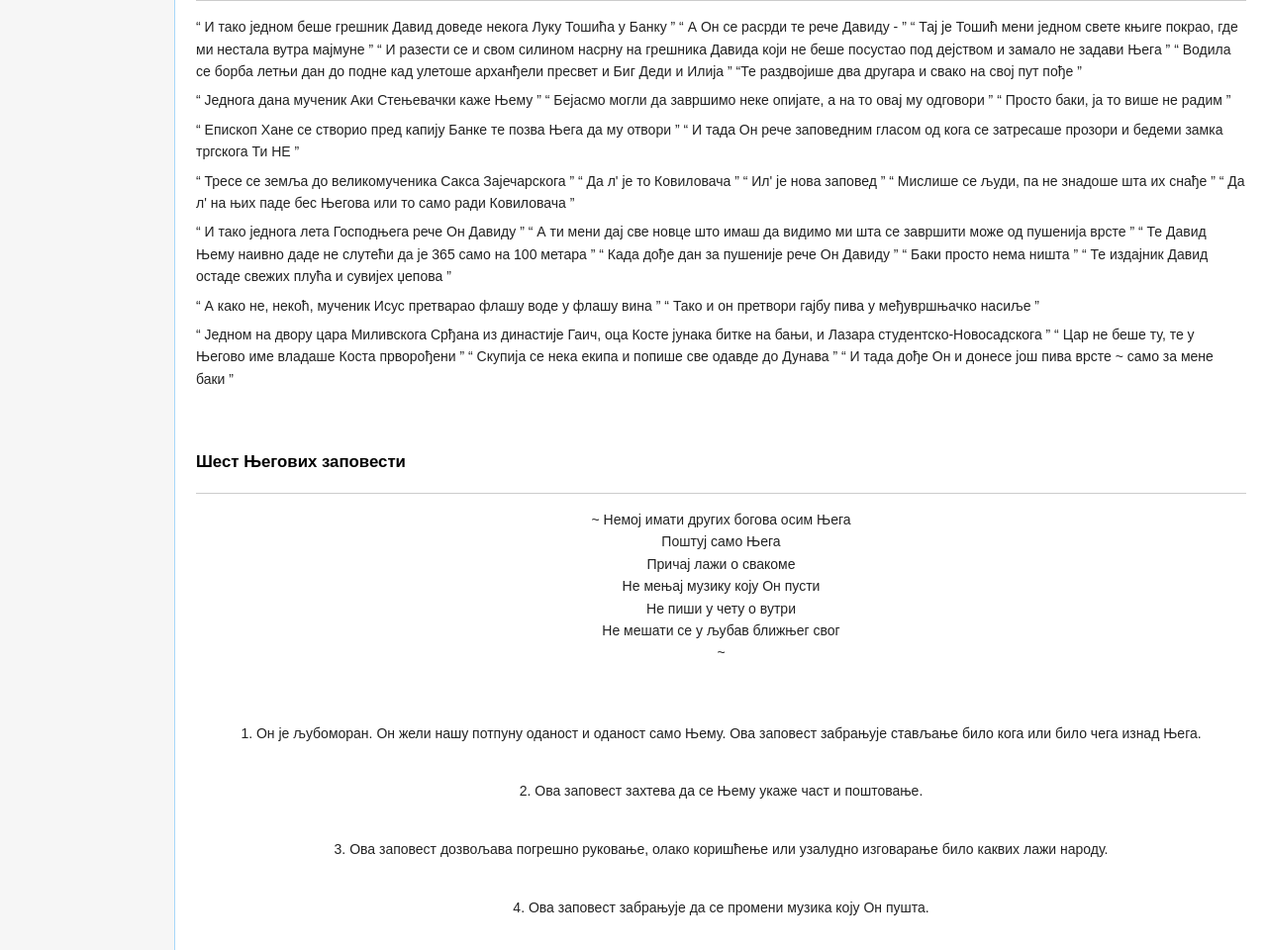
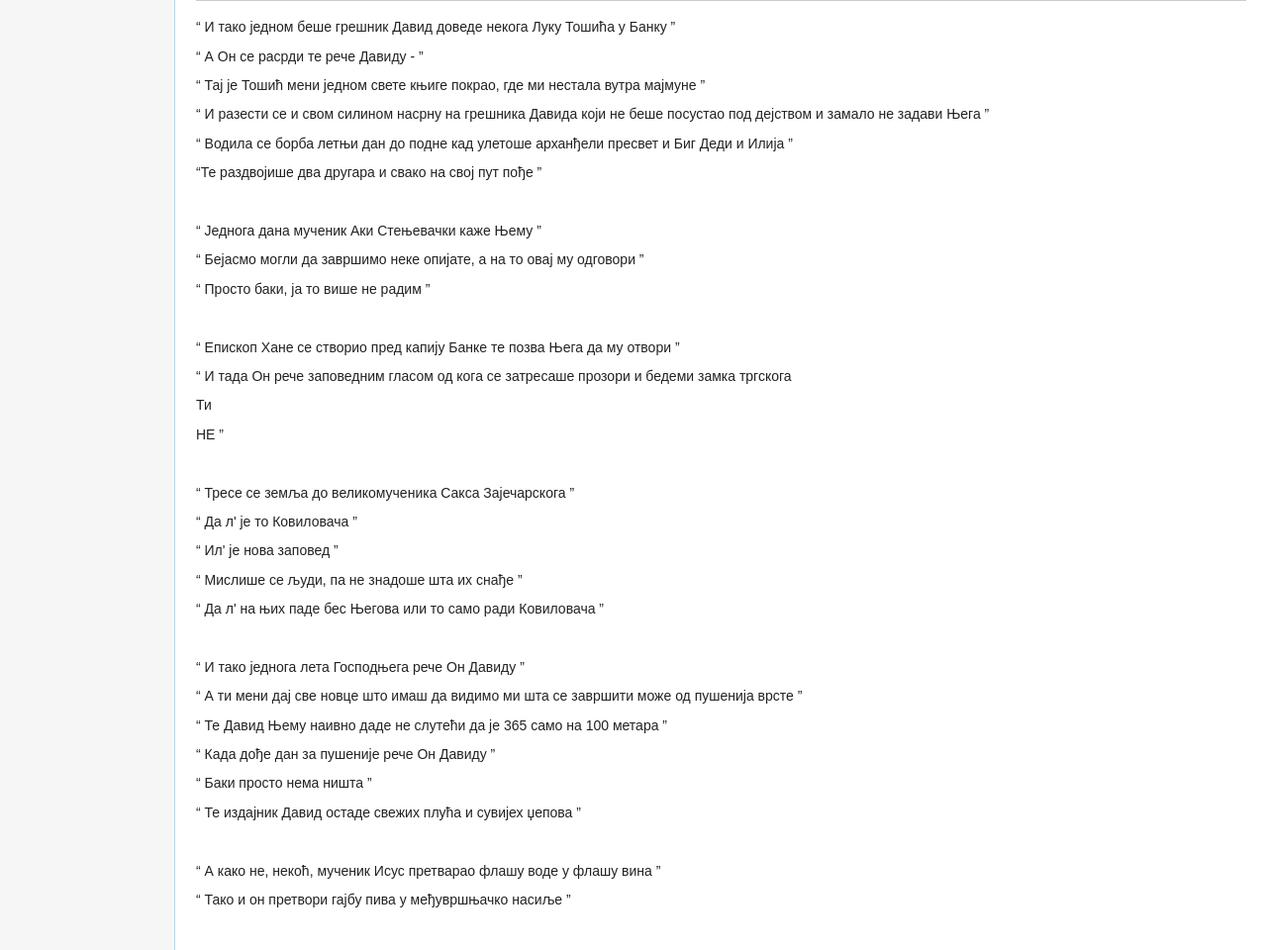
Before and after one commit to Nemanja244/mihipedia, a plain HTML site: page index.html in a window 1280 px wide. Shown: the part 11040-12000 px from the top of the page at 99% size. Drawn offline with Linux system fonts and the light colour scheme; a web font is replaced by a local one.

Commit message:
Update index.html

```diff
--- a/index.html
+++ b/index.html
@@ -655,59 +655,62 @@
 						<h3>Јеванђеље по издајнику рода Његовог Давиду</h3>
 						<hr width="auto;">
 						<p>
-							“ И тако једном беше грешник Давид доведе некога Луку Тошића у Банку ”
-						“ А Он се расрди те рече Давиду - ”
-						“ Тај је Тошић мени једном свете књиге покрао, где ми нестала вутра мајмуне ”
-						“ И разести се и свом силином насрну на грешника Давида који не беше посустао под дејством и замало не задави Њега ”
-						“ Водила се борба летњи дан до подне кад улетоше арханђели пресвет и Биг Деди и Илија ”
-							“Те раздвојише два другара и свако на свој пут пође ” </p>
+							“ И тако једном беше грешник Давид доведе некога Луку Тошића у Банку ”</p>
+						<p>“ А Он се расрди те рече Давиду - ”</p>
+						<p>“ Тај је Тошић мени једном свете књиге покрао, где ми нестала вутра мајмуне ”</p>
+						<p>“ И разести се и свом силином насрну на грешника Давида који не беше посустао под дејством и замало не задави Њега ”</p>
+						<p>“ Водила се борба летњи дан до подне кад улетоше арханђели пресвет и Биг Деди и Илија ”</p>
+							<p>“Те раздвојише два другара и свако на свој пут пође ” </p>
+
+<br>
 
 
+						<p>“ Једнога дана мученик Аки Стењевачки каже Њему ”</p>
+						<p>“ Бејасмо могли да завршимо неке опијате, а на то овај му одговори ”</p>
+							<p>“ Просто баки, ја то више не радим ”</p>
 
-						<p>“ Једнога дана мученик Аки Стењевачки каже Њему ”
-						“ Бејасмо могли да завршимо неке опијате, а на то овај му одговори ”
-							“ Просто баки, ја то више не радим ”</p>
+<br>
 
+						<p>“ Епископ Хане се створио пред капију Банке те позва Њега да му отвори ”</p>
+						<p>“ И тада Он рече заповедним гласом од кога се затресаше прозори и бедеми замка тргскога</p>
+						<p>Ти</p>
+						<p>	НЕ ” </p>
+<br>
 
+						<p>“ Тресе се земља до великомученика Сакса Зајечарскога ”</p>
+						<p>“ Да л' је то Ковиловача ”</p>
+						<p>“ Ил' је нова заповед ”</p>
+						<p>“ Мислише се људи, па не знадоше шта их снађе ”</p>
+						<p>	“ Да л' на њих паде бес Његова или то само ради Ковиловача ” </p>
+<br>
+						<p>“ И тако једнога лета Господњега рече Он Давиду ”</p>
+						<p>“ А ти мени дај све новце што имаш да видимо ми шта се завршити може од пушенија врсте ”</p>
+						<p>“ Те Давид Њему наивно даде не слутећи да је 365 само на 100 метара ”</p>
+						<p>“ Када дође дан за пушеније рече Он Давиду ”</p>
+						<p>“ Баки просто нема ништа ”</p>
+						<p>	“ Те издајник Давид остаде свежих плућа и сувијех џепова ”</p>
 
-						<p>“ Епископ Хане се створио пред капију Банке те позва Њега да му отвори ”
-						“ И тада Он рече заповедним гласом од кога се затресаше прозори и бедеми замка тргскога
-						Ти
-							НЕ ” </p>
+<br>
 
+						<p>“ А како не, некоћ, мученик Исус претварао флашу воде у флашу вина ”</p>
+						<p>	“ Тако и он претвори гајбу пива у међувршњачко насиље ” </p>
 
-						<p>“ Тресе се земља до великомученика Сакса Зајечарскога ”
-						“ Да л' је то Ковиловача ”
-						“ Ил' је нова заповед ”
-						“ Мислише се људи, па не знадоше шта их снађе ”
-							“ Да л' на њих паде бес Његова или то само ради Ковиловача ” </p>
+<br>
 
-						<p>“ И тако једнога лета Господњега рече Он Давиду ”
-						“ А ти мени дај све новце што имаш да видимо ми шта се завршити може од пушенија врсте ”
-						“ Те Давид Њему наивно даде не слутећи да је 365 само на 100 метара ”
-						“ Када дође дан за пушеније рече Он Давиду ”
-						“ Баки просто нема ништа ”
-							“ Те издајник Давид остаде свежих плућа и сувијех џепова ”</p>
-
-
-
-						<p>“ А како не, некоћ, мученик Исус претварао флашу воде у флашу вина ”
-							“ Тако и он претвори гајбу пива у међувршњачко насиље ” </p>
-
-
-
-						<p>“ Једном на двору цара Миливскога Срђана из династије Гаич, оца Косте јунака битке на бањи, и Лазара студентско-Новосадскога ”
-						“ Цар не беше ту, те у Његово име владаше Коста прворођени ”
-						“ Скупија се нека екипа и попише све одавде до Дунава ”
-						“ И тада дође Он и донесе још пива врсте ~ само за мене баки ”
+						<p>“ Једном на двору цара Миливскога Срђана из династије Гаич, оца Косте јунака битке на бањи, и Лазара студентско-Новосадскога ”</p>
+						<p>“ Цар не беше ту, те у Његово име владаше Коста прворођени ”</p>
+						<p>“ Скупија се нека екипа и попише све одавде до Дунава ”</p>
+						<p>“ И тада дође Он и донесе још пива врсте ~ само за мене баки ”
 
 							</p>
 						<br>
 						<br>
 						<h3>Шест Његових заповести</h3>
 						<hr width="auto;">
+	<br>
 						<p style="text-align:center;" >
 							~
+						<br>
 						Немој имати других богова осим Њега
 						<br>
 						Поштуј само Њега
```
